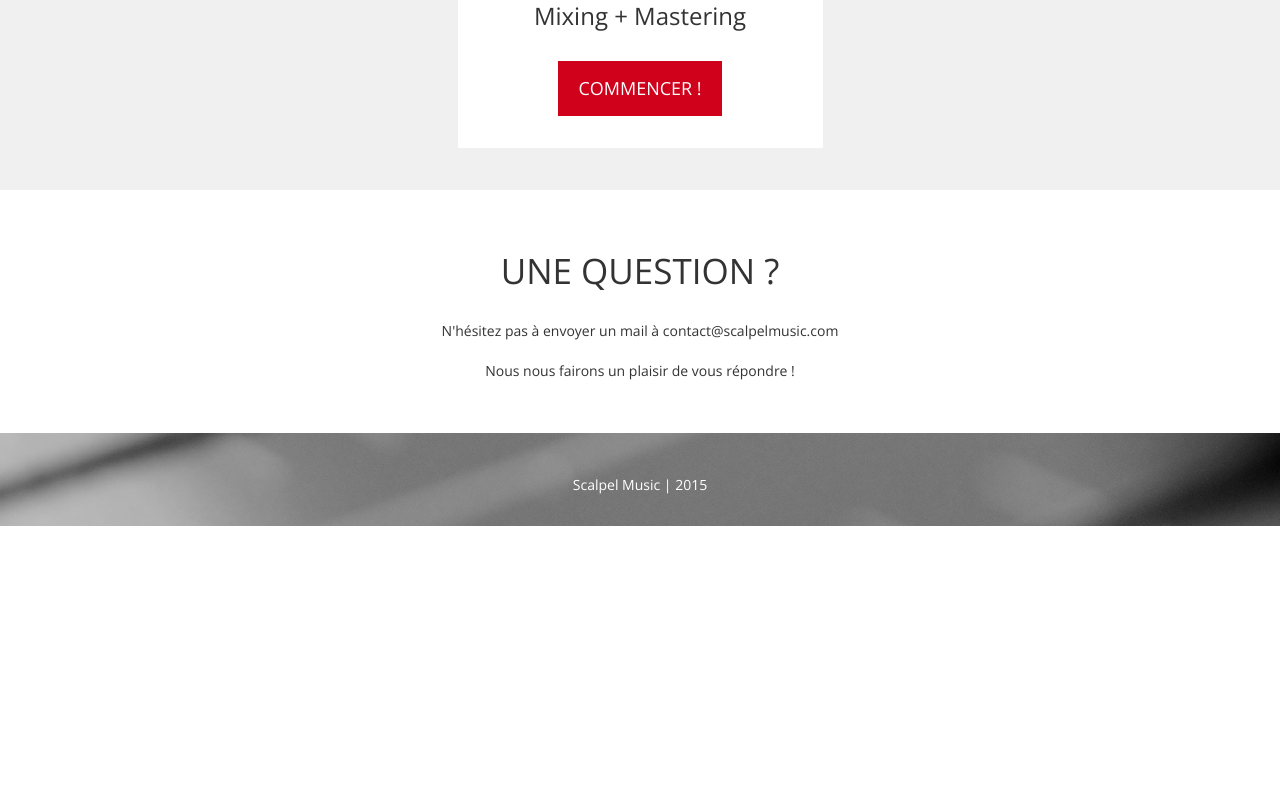
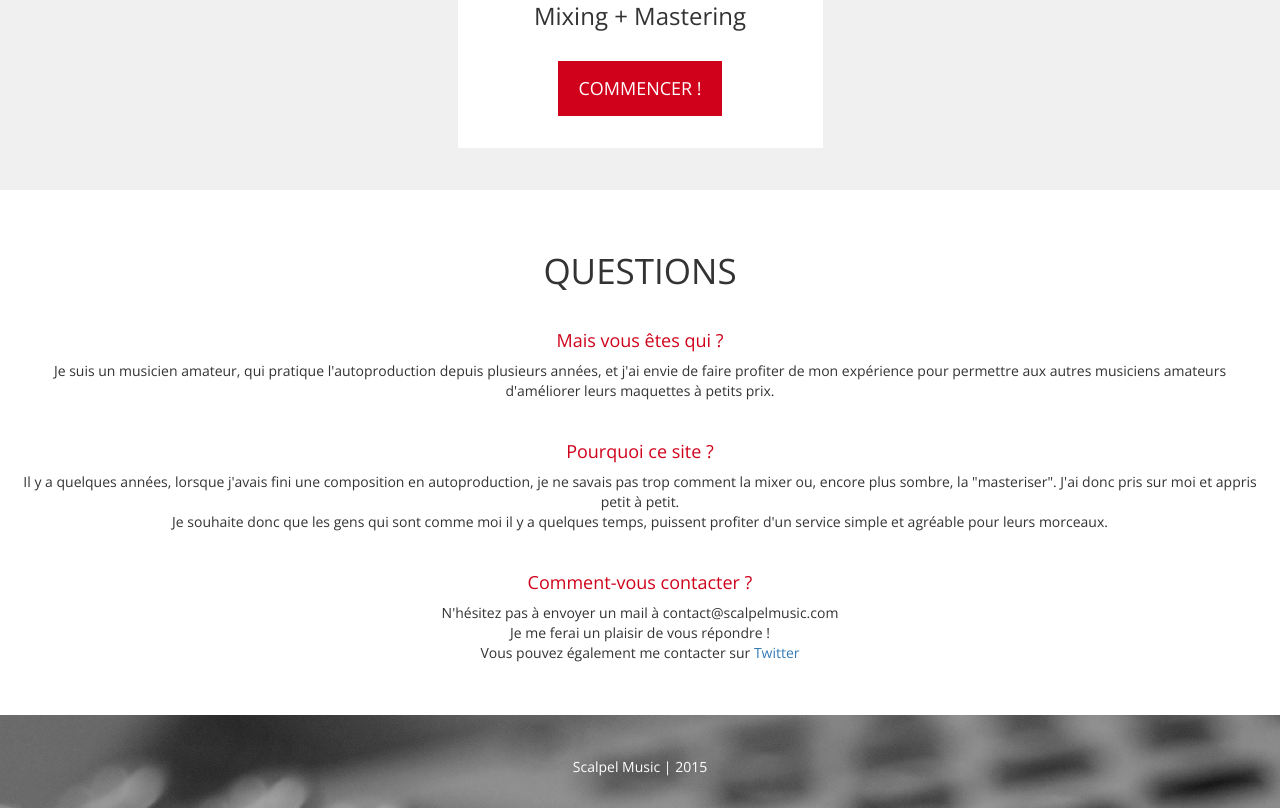
Before and after one commit to edouardarchmbd/scalpel-music, a plain HTML site: page index.html in a window 1280 px wide. Shown: the part 1546-2354 px from the top of the page. Before the commit the page ends 2072 px from the top, so only its background shows below. Drawn offline with nearby package versions, Linux system fonts and the light colour scheme.

Commit message:
MAJ de la section questions

```diff
--- a/index.html
+++ b/index.html
@@ -179,9 +179,16 @@
         <div>
           <div class="col-xs-12 text-center white-color" id="question">
             <div class="spacer"></div>
-            <h2>UNE QUESTION ?</h2>
+            <h2>QUESTIONS</h2>
             <div class="minispacer"></div>
-            <p>N'hésitez pas à envoyer un mail à contact@scalpelmusic.com <br><br> Nous nous fairons un plaisir de vous répondre !</p>
+            <h4>Mais vous êtes qui ?</h4>
+            <p>Je suis un musicien amateur, qui pratique l'autoproduction depuis plusieurs années, et j'ai envie de faire profiter de mon expérience pour permettre aux autres musiciens amateurs d'améliorer leurs maquettes à petits prix.</p>
+            <div class="minispacer"></div>
+            <h4>Pourquoi ce site ?</h4>
+            <p>Il y a quelques années, lorsque j'avais fini une composition en autoproduction, je ne savais pas trop comment la mixer ou, encore plus sombre, la "masteriser". J'ai donc pris sur moi et appris petit à petit. <br>Je souhaite donc que les gens qui sont comme moi il y a quelques temps, puissent profiter d'un service simple et agréable pour leurs morceaux.</p>
+            <div class="minispacer"></div>
+            <h4>Comment-vous contacter ?</h4>
+            <p>N'hésitez pas à envoyer un mail à contact@scalpelmusic.com <br> Je me ferai un plaisir de vous répondre ! <br>Vous pouvez également me contacter sur <a href="http://www.twitter.com/edouardarchmbd">Twitter</a></p>
             <div class="clear"></div>
             <div class="spacer"></div>
           </div>
```
